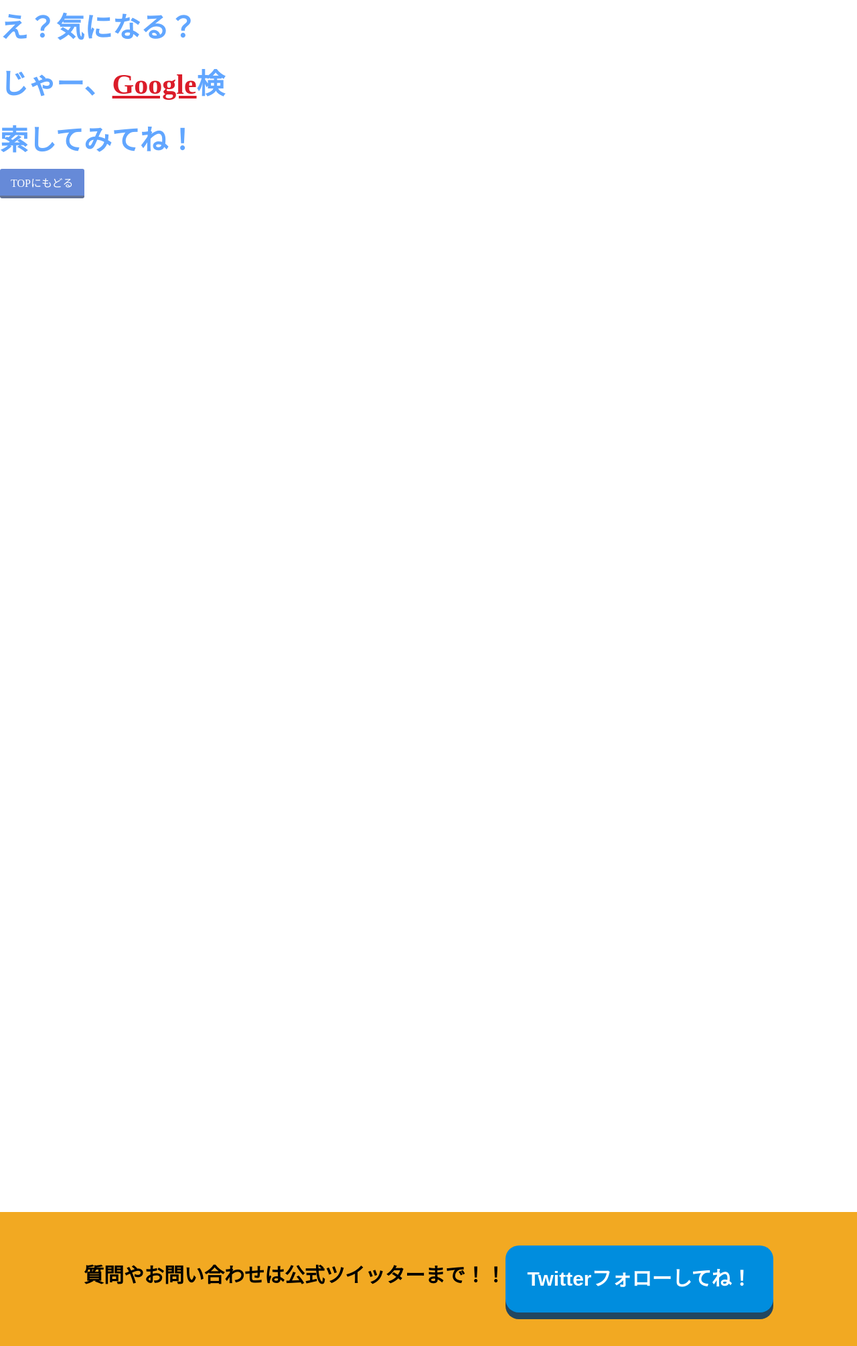
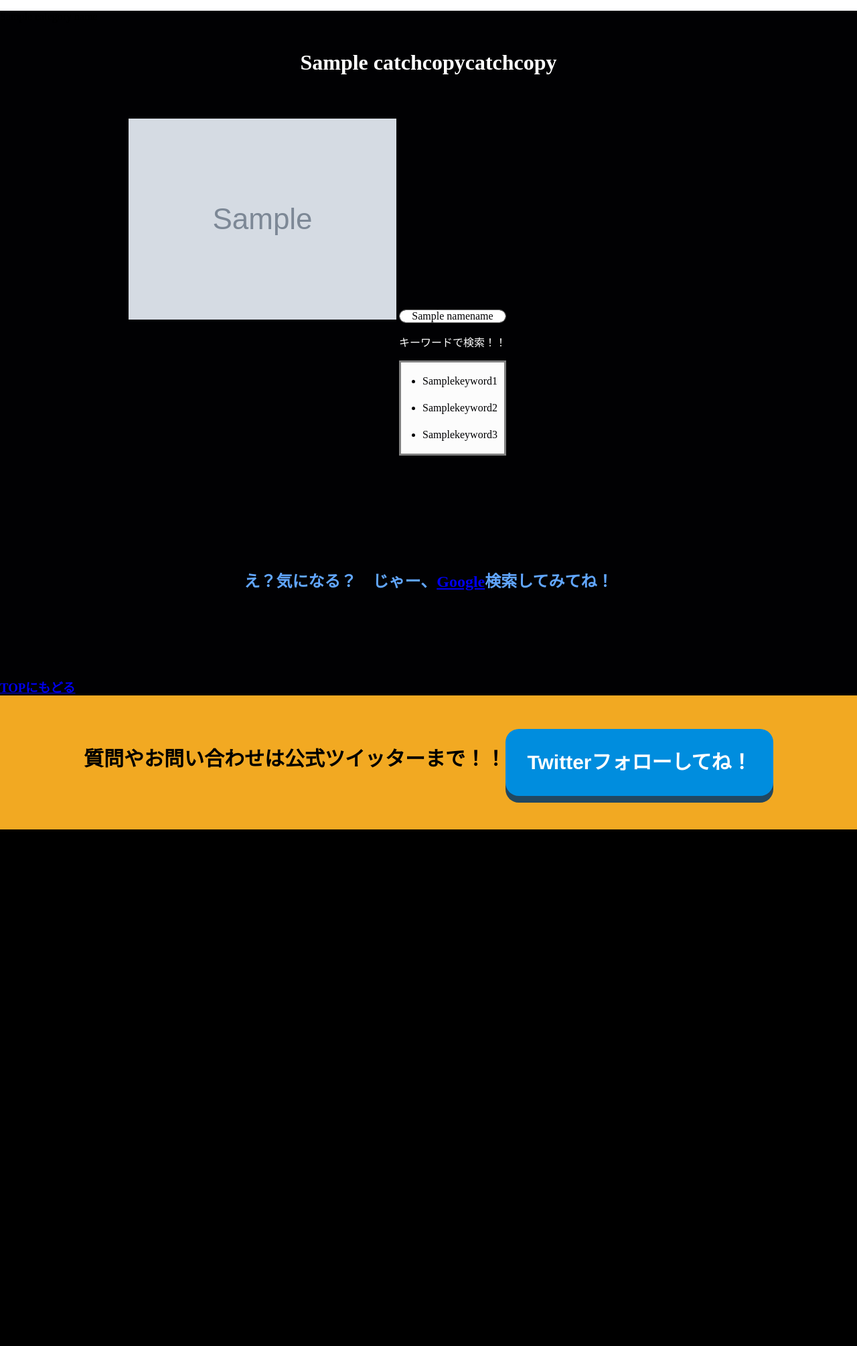
Before and after one commit to ata-misaki/Hello-World, a Flask app: template templates/contents.html in a window 1280 px wide. Shown: the part 140-2149 px from the top of the page at 67% size. After the commit the page ends 1378 px from the top, so only its background shows below. Run offline with Flask 2, Linux system fonts and the light colour scheme; the template is opened without the code that fills it: most values are stand-ins (such as "Sample title", 1, 10 or a date in 2020); grey boxes marked "Sample" are stand-in pictures.

Commit message:
contentspage5

```diff
--- /dev/null
+++ b/static/css/style.contents.css
@@ -0,0 +1,61 @@
+/* リセット */
+body, h1, h2, h3, h4, h5, ul, ol, li, dl, dt, dd {
+    margin: 0px;
+    padding: 0px;
+}
+
+/* ここから */
+.contents_base{
+    width: auto;
+    background-color: #010103;
+
+}
+
+h1 {
+    color: #fff;
+    text-align: center;
+    padding: 25px;
+}
+
+.keyword_base{
+    width: 70%;
+    margin: 40px auto;
+    text-align: left;
+    display: flex;
+    position: relative;
+}
+
+.keyword {
+    text-align: left;
+    color: #fff;
+    display: inline-table;
+}
+
+ul, ol {
+    background: #fcfcfc;/*背景色*/
+    padding: 0.5em 0.5em 0.5em 2em;/*ボックス内の余白*/
+    border: solid 3px gray;/*線の種類 太さ 色*/
+    color: #010103;
+  }
+
+ul li, ol li {
+    line-height: 1.5; /*文の行高*/
+    padding: 0.5em 0; /*前後の文との余白*/
+  }
+
+
+.name_space {
+    background: #FFFFFF 0% 0% no-repeat padding-box;
+    border: 1px solid #707070;
+    border-radius: 17px;
+    opacity: 1;
+    color: #010103;
+    text-align: center;
+}
+
+.fixed_word {
+    color: #61A6FF;
+    text-align: center;
+    padding-top: 10%;
+    padding-bottom: 10%;
+}
--- a/static/css/style.css
+++ b/static/css/style.css
@@ -73,53 +73,3 @@
   .twitter:hover {
     background-color: #1397D8;
   }
-
-.contents_base {
-    top: 0px;
-    left: 0px;
-    width: 1280px;
-    height: 1809px;
-    background-color: #010103 0% 0% no-repeat padding-box;
-    opacity: 1;
-}
-
-h2 {
-    text-align: left;
-    font: normal normal bold 42px/84px A-OTF Futo Go B101 Pr6N;
-    letter-spacing: 0px;
-    color:#61A6FF;
-
-}
-
-.fixed_base {
-    top: 0px;
-    left: 640px;
-    width: 336px;
-    height: 64px;
-
-}
-
-.top_return{
-    display: inline-block;
-    padding: 0.5em 1em;
-    text-decoration: none;
-    background: #668ad8;/*ボタン色*/
-    color: #FFF;
-    border-bottom: solid 4px #627295;
-    border-radius: 3px;
-
-}
-
-.top_return:active {
-    /*ボタンを押したとき*/
-  -webkit-transform: translateY(4px);
-  transform: translateY(4px);/*下に動く*/
-  box-shadow: 0px 0px 1px rgba(0, 0, 0, 0.2);/*影を小さく*/
-  border-bottom: none;
-  }
-
-
-
-.google_link {
-    color:#DB1C29;
-}
--- a/templates/base.html
+++ b/templates/base.html
@@ -4,6 +4,7 @@
     <meta charset="UTF-8">
     <meta name="viewport" content="width=device-width, initial-scale=1.0">
     <link rel="stylesheet" href="static/css/style.css">
+    <link rel="stylesheet" href="static/css/style.contents.css">
     <title>Document</title>
 </head>
 <body>
--- a/templates/contents.html
+++ b/templates/contents.html
@@ -2,11 +2,30 @@
 {% block content %}
 <!-- ここから -->
 <div class="contents_base">
+    <p>{{category_name}}</p>
+    <h1 class="catchcopy">{{catchcopy}}catchcopy</h1>
 
+
+    <div class="keyword_base">
+        <div class="contents_main">
+            <img src="{{image}}" alt="イメージ画像" class="image">
+
+            <div class="keyword">
+                <p class="name_space">{{name}}name</p>
+
+                <p class="">キーワードで検索！！</p>
+                <ul>
+                    <li>{{keyword1}}keyword1</li>
+                    <li>{{keyword2}}keyword2</li>
+                    <li>{{keyword3}}keyword3</li>
+                </ul>
+            </div>
+        </div>
+    </div>
     <div class="fixed_base">
         <h2 class="fixed_word">え？気になる？　じゃー、<a href="https://www.google.com/" class="google_link">Google</a>検索してみてね！</h2>
 
-        <a href="#" class="top_return">TOPにもどる</a>
+        <h3 class="top_return"><a href="#" class="top_return_text">TOPにもどる</a></h3>
     </div>
 
 </div>
```
